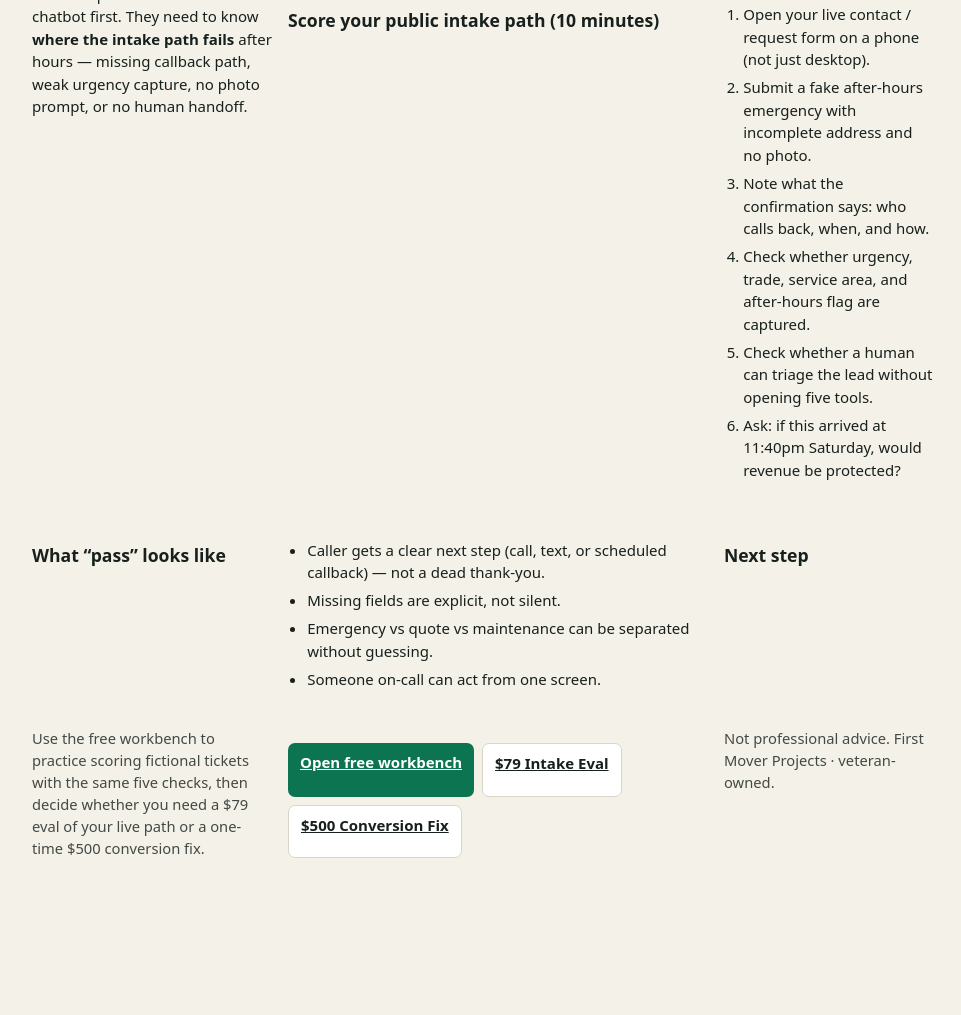
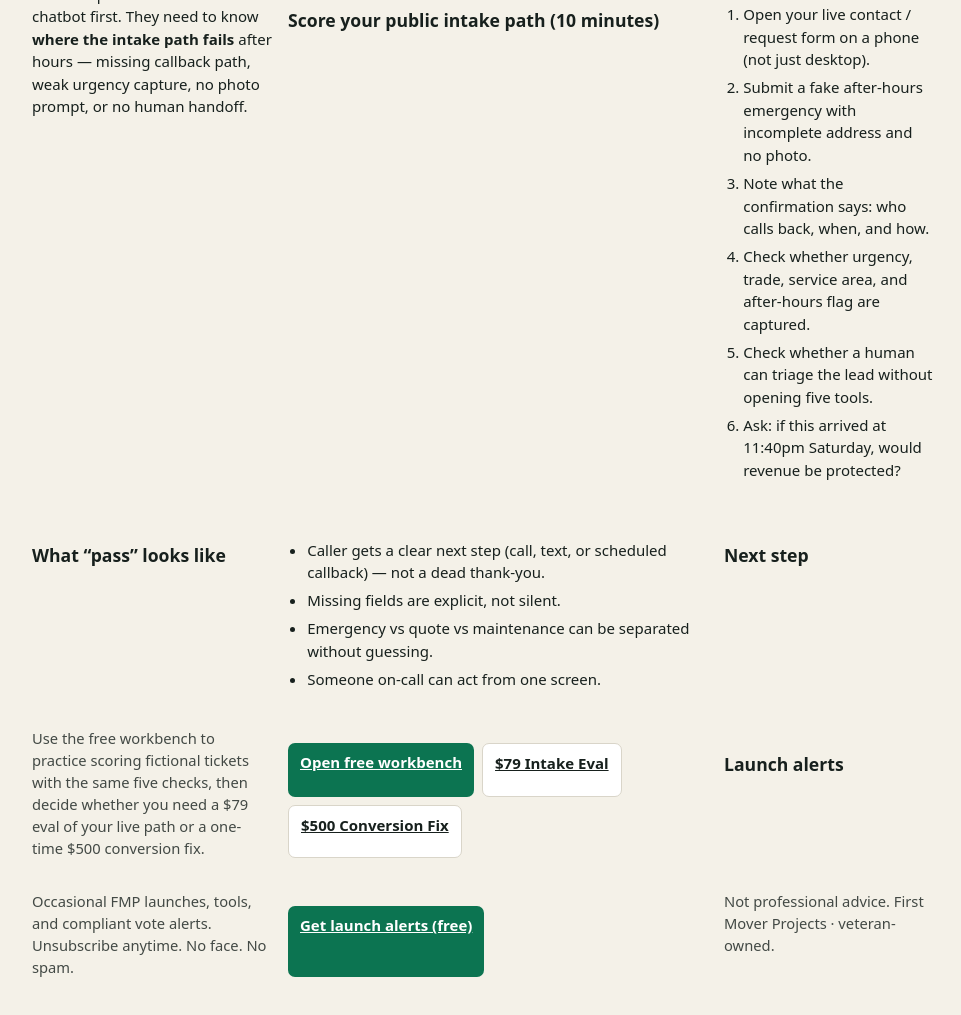
Before and after one commit to firstmoverprojects/hvac-intake-eval-workbench, a plain HTML site: page after-hours-intake-checklist.html in a window 1280 px wide. Shown: the part 229-1244 px from the top of the page, without its empty margins (292-1253 px from the left). Before the commit the page ends 1175 px from the top, so only its background shows below. Drawn offline with Linux system fonts and the light colour scheme.

Commit message:
Add free Launch Alerts CTA on checklist page
Point evergreen checklist visitors to Gumroad $0 opt-in (cevyxe) with UTM so FMP owns the launch-alert list.

```diff
--- a/after-hours-intake-checklist.html
+++ b/after-hours-intake-checklist.html
@@ -46,6 +46,12 @@
       <a class="quiet" href="https://firstmoverprojects.gumroad.com/l/ojfjyd?utm_source=evergreen&amp;utm_medium=checklist&amp;utm_campaign=traffic_engine&amp;utm_content=ojfjyd" target="_blank" rel="noopener">$79 Intake Eval</a>
       <a class="quiet" href="https://firstmoverprojects.gumroad.com/l/gqxatj?utm_source=evergreen&amp;utm_medium=checklist&amp;utm_campaign=traffic_engine&amp;utm_content=gqxatj" target="_blank" rel="noopener">$500 Conversion Fix</a>
     </div>
+    <h2>Launch alerts</h2>
+    <p class="muted">Occasional FMP launches, tools, and compliant vote alerts. Unsubscribe anytime. No face. No spam.</p>
+    <div class="cta">
+      <a class="primary" href="https://firstmoverprojects.gumroad.com/l/cevyxe?utm_source=evergreen&amp;utm_medium=pages&amp;utm_campaign=launch_alerts&amp;utm_content=checklist_inline" target="_blank" rel="noopener">Get launch alerts (free)</a>
+    </div>
+
     <p class="muted">Not professional advice. First Mover Projects · veteran-owned.</p>
   </main>
 </body>
```
